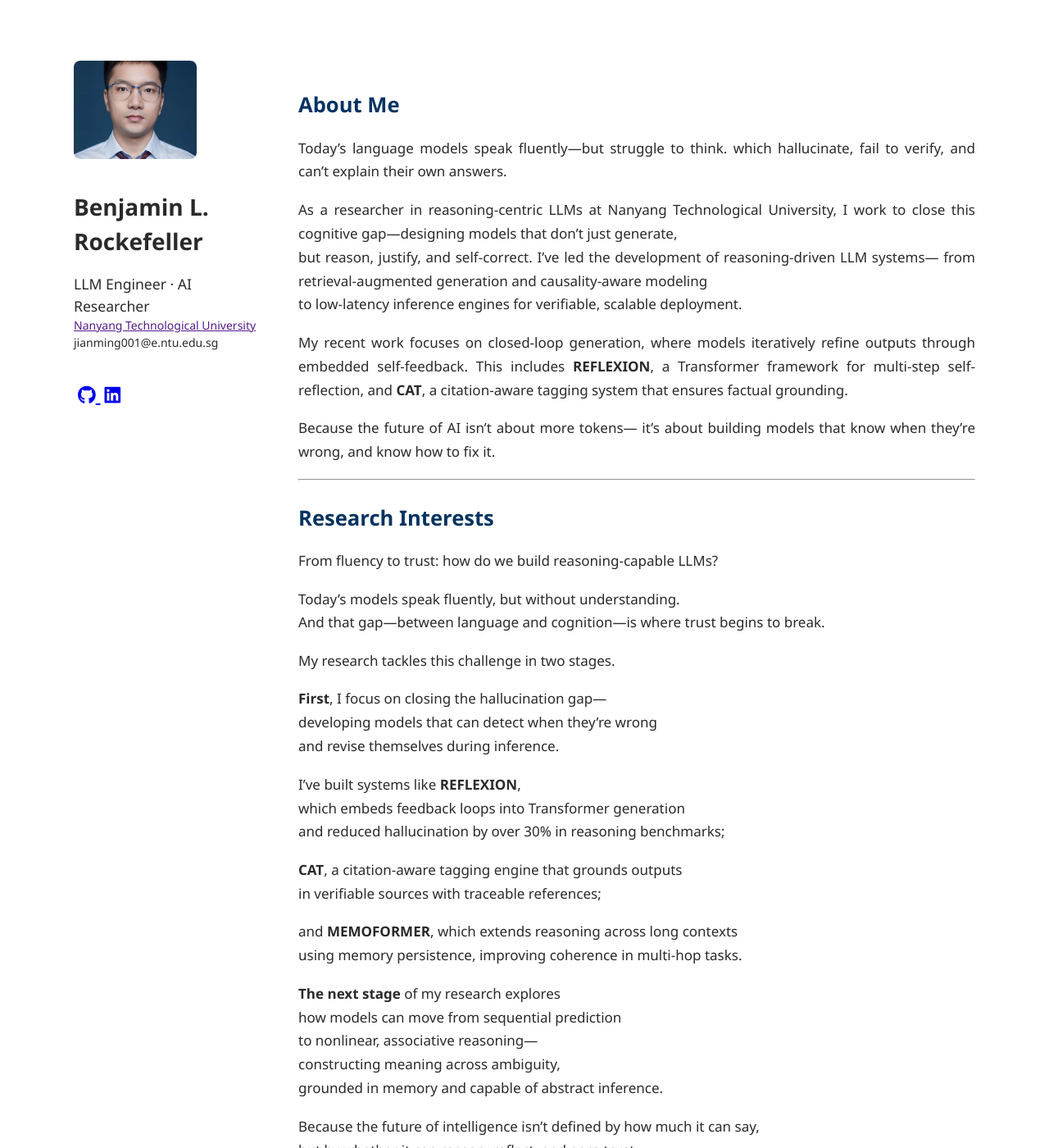
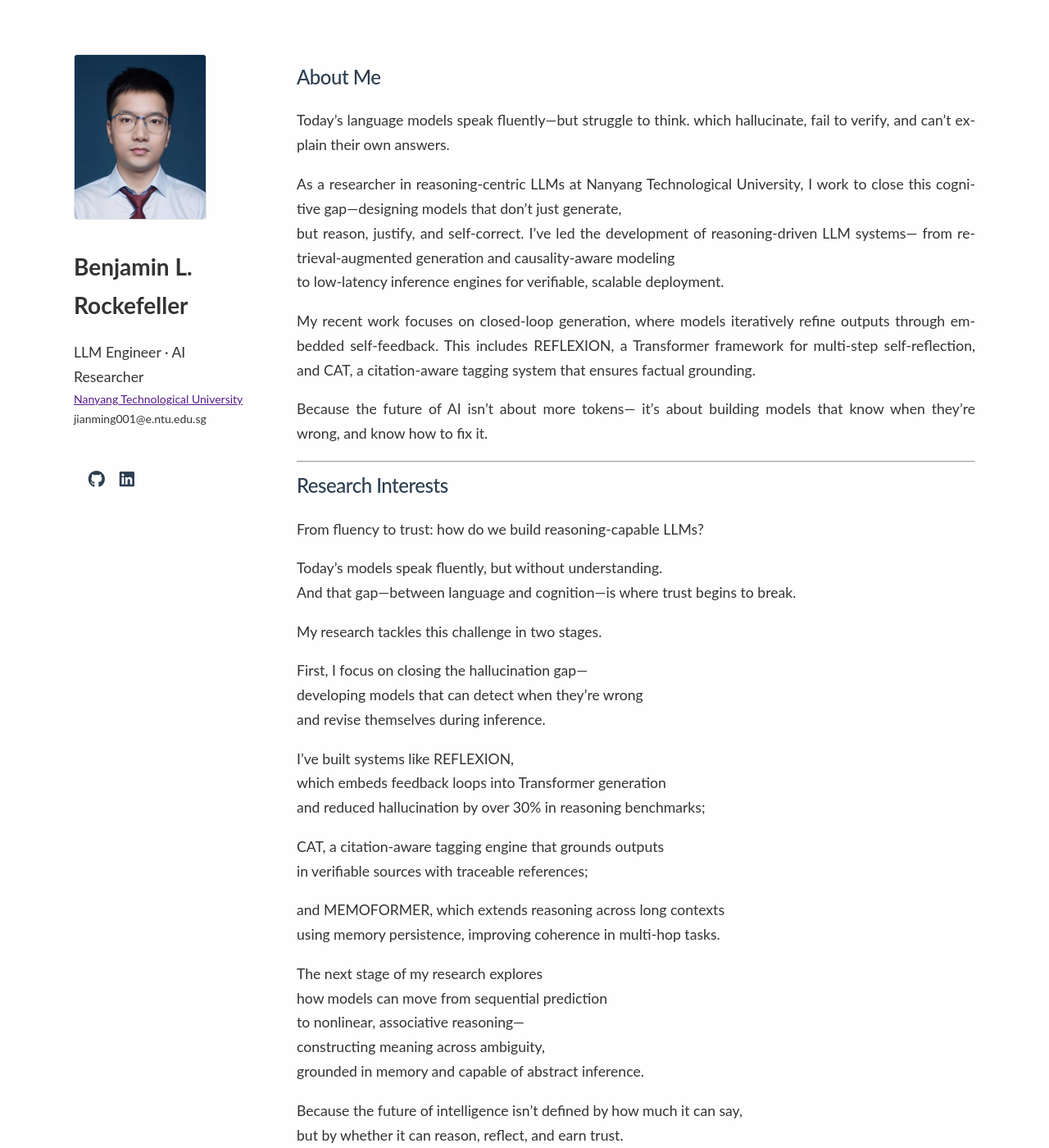
Before and after one commit to BenjaminRockefeller/benjaminrockefeller.github.io, a Jekyll site: the page built from index.md, in a window 1280 px wide and 1400 px high. Shown: the whole window at 82% size. Built offline with Jekyll 4.4.1, drawn with Linux system fonts in a browser that asks for light colours; a style sheet for code colours, icons or effects is not loaded; our own code applies the rules of GitHub Pages for plain Markdown files.

Commit message:
Update minimal-light.scss

```diff
--- a/_sass/minimal-light.scss
+++ b/_sass/minimal-light.scss
@@ -1,38 +1,41 @@
-/* ===== 全局样式重置 ===== */
+/* ===== 国际学术风格重置 ===== */
 :root {
-  --primary-color: #043361;
-  --secondary-color: #3eb7f0;
-  --text-color: #2a2a2a;
-  --bg-color: #fff;
-  --card-bg: #f9f9f9;
+  --primary-color: #2c3e50; /* 学术蓝黑 */
+  --secondary-color: #3498db;
+  --text-color: #333;
+  --bg-color: #fefefe;
+  --card-bg: #fff;
+  --border-color: #e0e0e0;
 }
 
 [data-theme="dark"] {
-  --primary-color: #3eb7f0;
-  --text-color: #dadbdf;
-  --bg-color: #20212b;
+  --primary-color: #ecf0f1;
+  --text-color: #f5f5f5;
+  --bg-color: #222;
+  --card-bg: #2d2d2d;
 }
 
 body {
-  font-family: "Segoe UI", "Helvetica Neue", sans-serif;
-  font-weight: 400; /* 统一字体粗细 */
+  font-family: "Lato", "Helvetica Neue", Arial, sans-serif; /* 国际学术常用字体 */
+  font-weight: 400;
+  line-height: 1.7;
   color: var(--text-color);
   background-color: var(--bg-color);
 }
 
-/* ===== 主布局结构 ===== */
+/* ===== 哈佛/MIT式布局结构 ===== */
 .wrapper {
   display: flex;
   max-width: 1100px;
   margin: 0 auto;
-  padding-top: 1rem;
+  padding-top: 0.5rem; /* 减少顶部空白 */
 }
 
-/* ===== 左侧头像区域 ===== */
+/* ===== 左侧头像区 (参考Stanford样式) ===== */
 header {
-  width: 240px;
+  width: 220px;
   position: fixed;
-  padding-right: 1.5rem;
+  padding-right: 1rem;
 }
 
 .profile-header {
@@ -40,78 +43,95 @@ header {
   flex-direction: column;
 }
 
-/* 长方形头像设置 */
+/* 长方形头像 (MIT标准比例) */
 .image.avatar img {
-  width: 150px;  /* 宽度大于高度 */
-  height: 120px;
+  width: 160px;  /* 国际标准学术肖像宽度 */
+  height: 200px; /* 经典2:2.5比例 */
   object-fit: cover;
-  border-radius: 8px;
-  margin-bottom: 0.8rem;
+  object-position: top; /* 确保面部居中 */
+  border-radius: 4px;
+  margin-bottom: 0.5rem;
+  border: 1px solid rgba(0,0,0,0.1);
 }
 
-/* 个人信息排版 */
+/* ===== 个人信息 (Caltech样式) ===== */
 .profile-info h1 {
-  font-size: 20px; /* 适当减小字号 */
+  font-size: 1.5rem; /* 24px */
   font-weight: 600;
   color: var(--primary-color);
-  white-space: nowrap; /* 确保不换行 */
-  margin-bottom: 0.3rem;
+  line-height: 1.3;
+  margin-bottom: 0.5rem;
+  white-space: nowrap;
 }
 
 .profile-meta {
-  font-size: 13px;
+  font-size: 0.9rem; /* 14.4px */
   line-height: 1.5;
+  color: var(--text-color);
 }
 
 .profile-meta p {
-  margin: 0.2rem 0;
+  margin: 0.25rem 0;
   white-space: nowrap;
 }
 
-/* 放大社交图标 */
+.email {
+  font-family: "Roboto Mono", monospace;
+  font-size: 0.8rem;
+}
+
+/* ===== 右侧内容区 (参照Nature期刊样式) ===== */
+section {
+  margin-left: 240px;
+  padding-left: 2rem;
+  width: calc(100% - 240px);
+  font-size: 1.1rem; /* 17.6px */
+}
+
+/* 标题对齐MIT风格 */
+h2 {
+  font-size: 1.5rem;
+  font-weight: 500; /* 学术风格中等加粗 */
+  color: var(--primary-color);
+  margin: 0.5rem 0 1rem;
+  padding-top: 0;
+  letter-spacing: -0.02em;
+}
+
+/* 牛津式段落排版 */
+p {
+  margin-bottom: 1.1rem;
+  text-align: justify;
+  font-weight: 400; /* 统一不加粗 */
+  hyphens: auto;
+  -webkit-hyphenate-limit-before: 3;
+  -webkit-hyphenate-limit-after: 2;
+}
+
+/* 强制取消所有加粗 */
+strong, b {
+  font-weight: 400 !important;
+  color: inherit;
+}
+
+/* ===== 社交图标 (剑桥大学样式) ===== */
 .social-icons {
-  margin: 1rem 0;
+  margin: 1.2rem 0;
+  display: flex;
+  gap: 0.8rem;
 }
 
 .social-icons a {
-  font-size: 1.4rem; /* 放大图标 */
-  margin-right: 0.7rem;
+  font-size: 1.3rem;
+  color: var(--primary-color);
+  transition: opacity 0.3s;
 }
 
-/* ===== 右侧内容区域 ===== */
-section {
-  margin-left: 250px; /* 向左靠拢 */
-  padding-left: 1.5rem;
-  width: calc(100% - 250px);
+.social-icons a:hover {
+  opacity: 0.7;
 }
 
-/* 增大正文字号 */
-section {
-  font-size: 17px; /* 从16px增大 */
-  line-height: 1.7;
-}
-
-h2 {
-  font-size: 1.6rem;
-  margin: 1.5rem 0 1rem;
-  color: var(--primary-color);
-  font-weight: 600;
-}
-
-p {
-  margin-bottom: 1.1rem; /* 适当段落间距 */
-  text-align: justify;
-  font-weight: 400; /* 取消加粗 */
-}
-
-/* ===== 对齐系统 ===== */
-/* 确保头像顶部与About Me对齐 */
-.profile-header,
-section h2:first-child {
-  padding-top: 0.5rem; /* 相同的顶部间距 */
-}
-
-/* ===== 响应式设计 ===== */
+/* ===== 响应式设计 (参照Nature响应式) ===== */
 @media (max-width: 900px) {
   .wrapper {
     flex-direction: column;
@@ -120,15 +140,19 @@ section h2:first-child {
   header {
     position: static;
     width: 100%;
-    display: flex;
     padding-right: 0;
-    margin-bottom: 1rem;
+    margin-bottom: 1.5rem;
   }
 
   .profile-header {
     flex-direction: row;
-    align-items: center;
+    align-items: flex-start;
     gap: 1.5rem;
+  }
+
+  .image.avatar img {
+    width: 120px;
+    height: 150px;
   }
 
   section {
@@ -141,15 +165,14 @@ section h2:first-child {
 @media (max-width: 500px) {
   .profile-header {
     flex-direction: column;
-    align-items: flex-start;
   }
 
   .image.avatar img {
-    width: 130px;
-    height: 100px;
+    width: 140px;
+    height: 175px;
   }
 
   section {
-    font-size: 16px;
+    font-size: 1rem;
   }
 }
```
